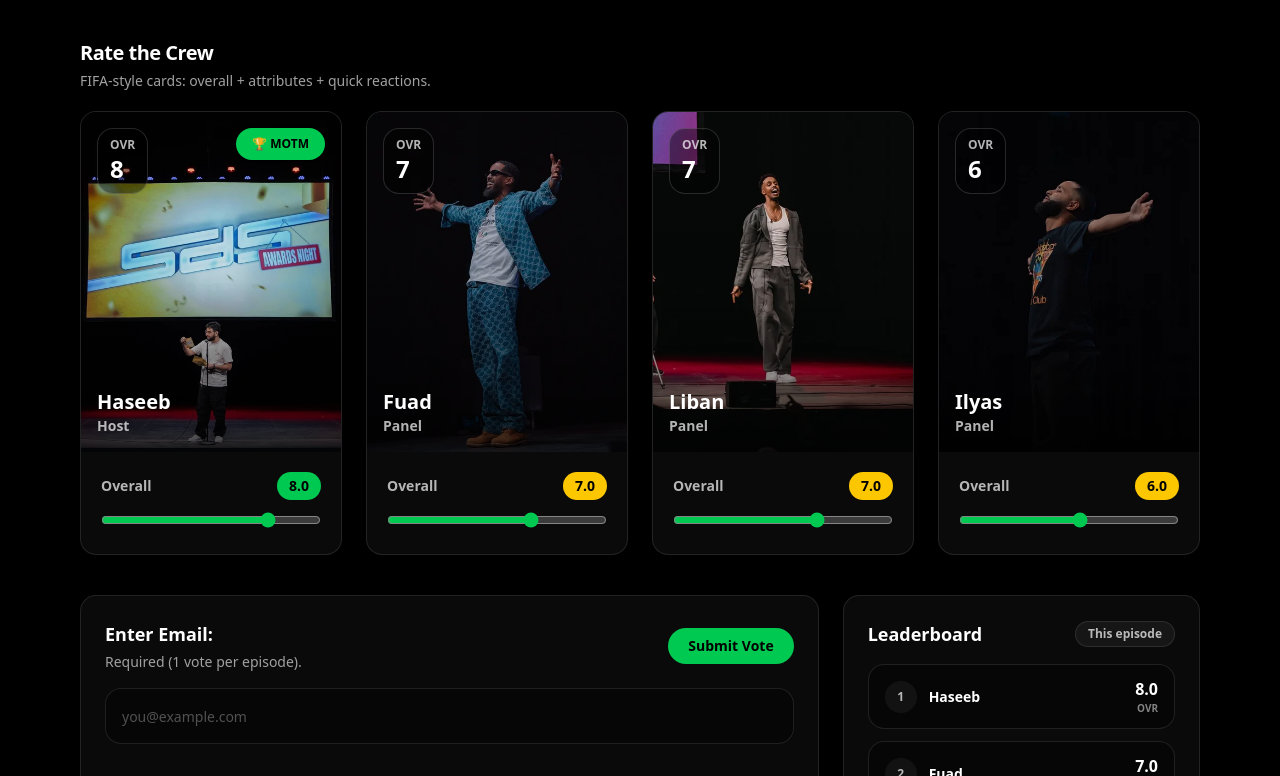
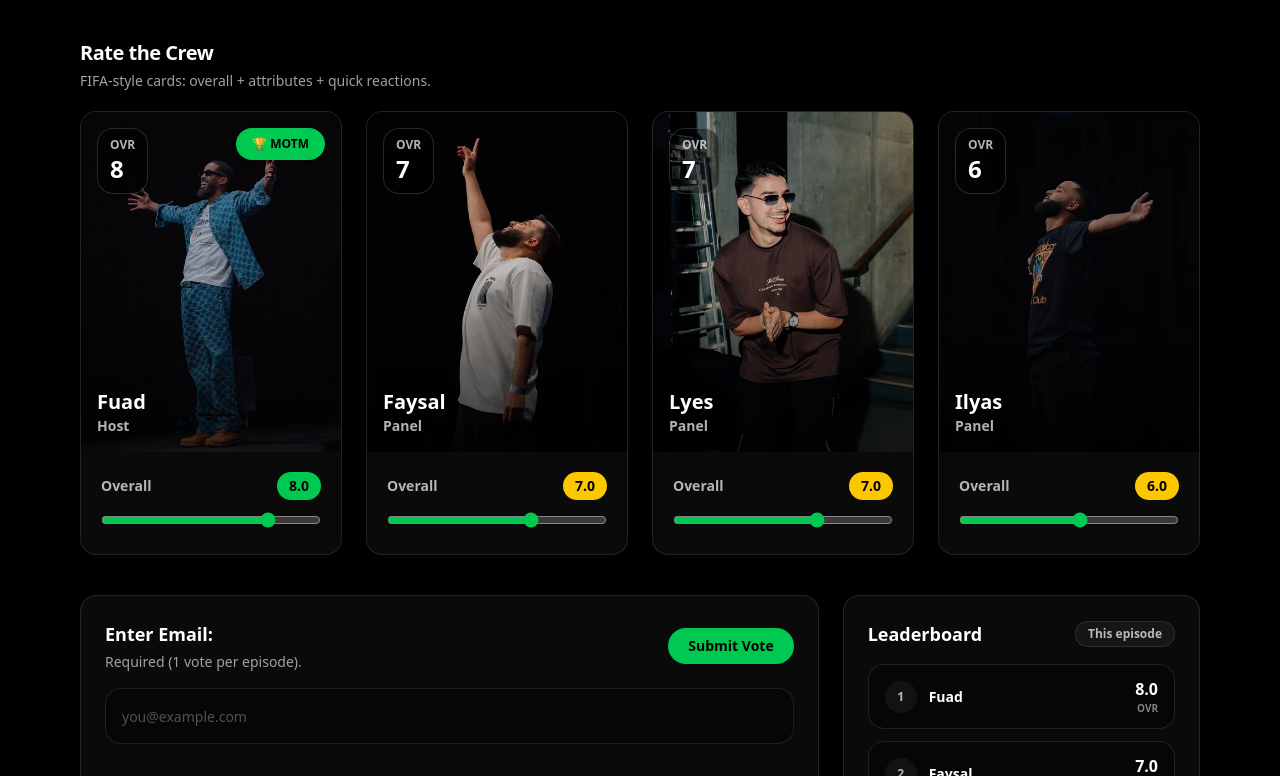
Before and after one commit to yunusao/sds-website, a Next.js app: page /score in a window 1280 px wide. Shown: the part 784-1560 px from the top of the page. Built offline with nearby package versions, Linux system fonts and the light colour scheme.

Commit message:
sds-score new vid

```diff
--- a/src/app/score/sds-score-client.tsx
+++ b/src/app/score/sds-score-client.tsx
@@ -6,7 +6,7 @@ import type { YouTubeVideo } from "@/lib/youtube";
 import { formatEpisodeTitle } from "@/lib/format";
 import { BsDiscord, BsInstagram, BsTiktok, BsTwitterX } from "react-icons/bs";
 
-type CrewKey = "Haseeb" | "Fuad" | "Liban" | "Ilyas";
+type CrewKey = "Fuad" | "Faysal" | "Lyes" | "Ilyas";
 
 type Ratings = {
   overall: number; // 1-10
@@ -25,9 +25,9 @@ type CrewMember = {
 };
 
 const CREW: CrewMember[] = [
-  { key: "Haseeb", name: "Haseeb", role: "Host", avatar: "/crew/haseeb.webp" },
-  { key: "Fuad", name: "Fuad", role: "Panel", avatar: "/crew/fuad.webp" },
-  { key: "Liban", name: "Liban", role: "Panel", avatar: "/crew/liban.webp" },
+  { key: "Fuad", name: "Fuad", role: "Host", avatar: "/crew/fuad.webp" },
+  { key: "Faysal", name: "Faysal", role: "Panel", avatar: "/crew/faysal.webp" },
+  { key: "Lyes", name: "Lyes", role: "Panel", avatar: "/crew/lyes.webp" },
   { key: "Ilyas", name: "Ilyas", role: "Panel", avatar: "/crew/ilyas.webp" },
 ];
 
@@ -95,9 +95,9 @@ export default function SDSScoreClient({ latestVideo }: { latestVideo: YouTubeVi
 
   // Local sliders (your personal vote before submitting)
   const [votes, setVotes] = useState<Record<CrewKey, Ratings>>({
-    Haseeb: { overall: 8, banter: 8, knowledge: 7, hotTakes: 7, energy: 9, reaction: "" },
-    Fuad: { overall: 7, banter: 9, knowledge: 6, hotTakes: 7, energy: 8, reaction: "" },
-    Liban: { overall: 7, banter: 7, knowledge: 7, hotTakes: 8, energy: 7, reaction: "" },
+    Fuad: { overall: 8, banter: 8, knowledge: 7, hotTakes: 7, energy: 9, reaction: "" },
+    Faysal: { overall: 7, banter: 9, knowledge: 6, hotTakes: 7, energy: 8, reaction: "" },
+    Lyes: { overall: 7, banter: 7, knowledge: 7, hotTakes: 8, energy: 7, reaction: "" },
     Ilyas: { overall: 6, banter: 6, knowledge: 8, hotTakes: 6, energy: 6, reaction: "" },
   });
 
```
